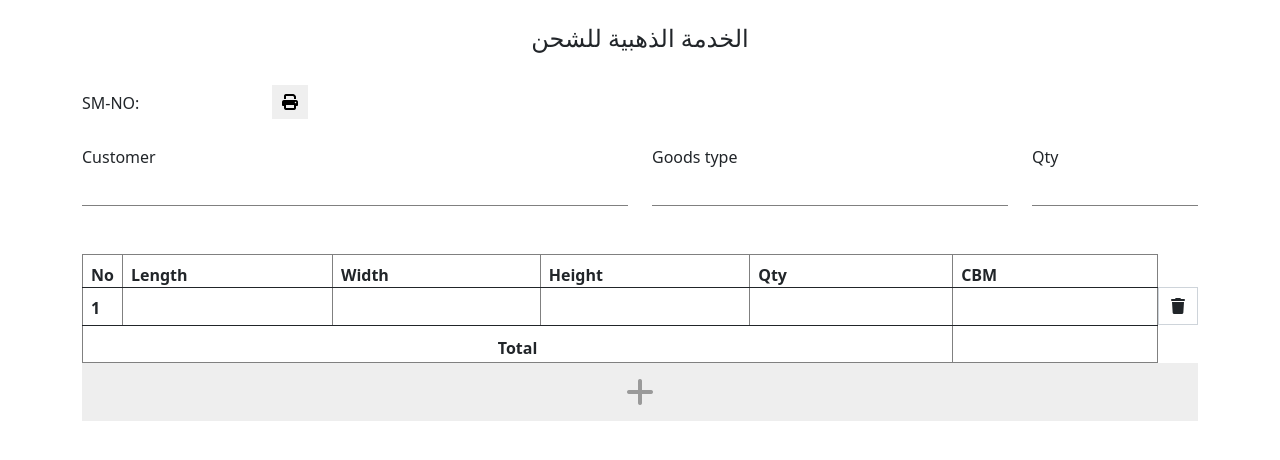
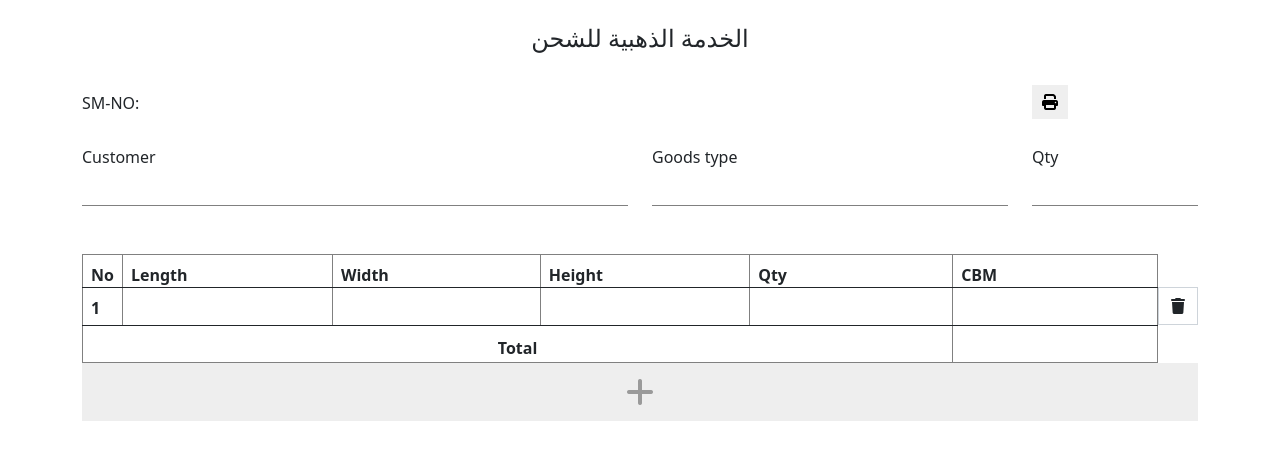
Before and after one commit to abdalghani9/abdalghani9.github.io, a plain HTML site: page index.html in a window 1280 px wide. Drawn offline with nearby package versions, Linux system fonts and the light colour scheme.

Commit message:
print position on screen

```diff
--- a/index.html
+++ b/index.html
@@ -19,7 +19,7 @@
             <h1 class="fs-4 text-grey">الخدمة الذهبية للشحن</h1>
         </div>
         <div class="row">
-            <div class="col-2">
+            <div class="col-10">
                 <div class="d-flex align-items-center input-container">
                     <label for="sm-no" class="text-nowrap">SM-NO: </label>
                     <input id="sm-no" type="number" min="1" max="5" class="form-control border-0" id="sm-no" />
```
